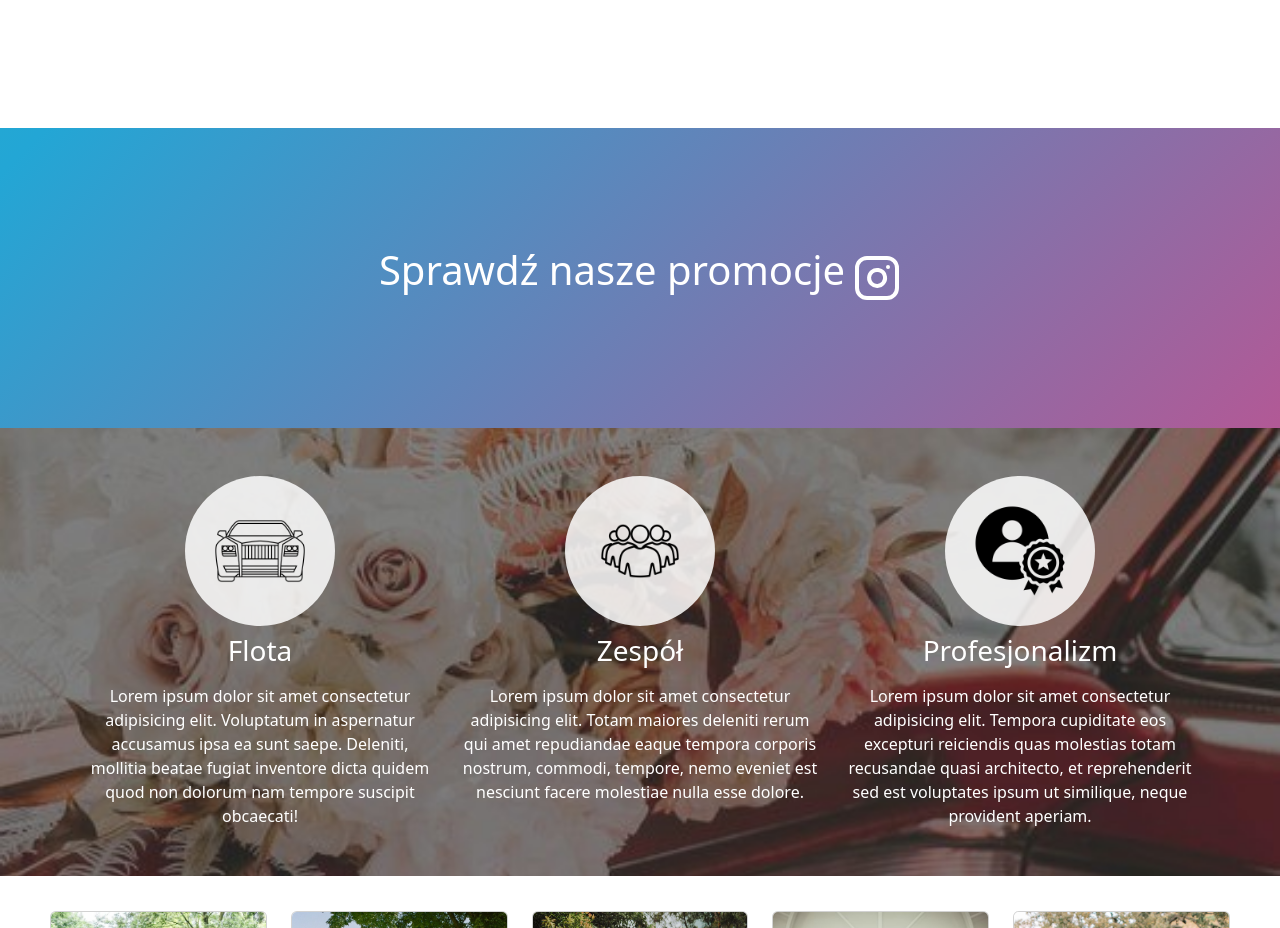
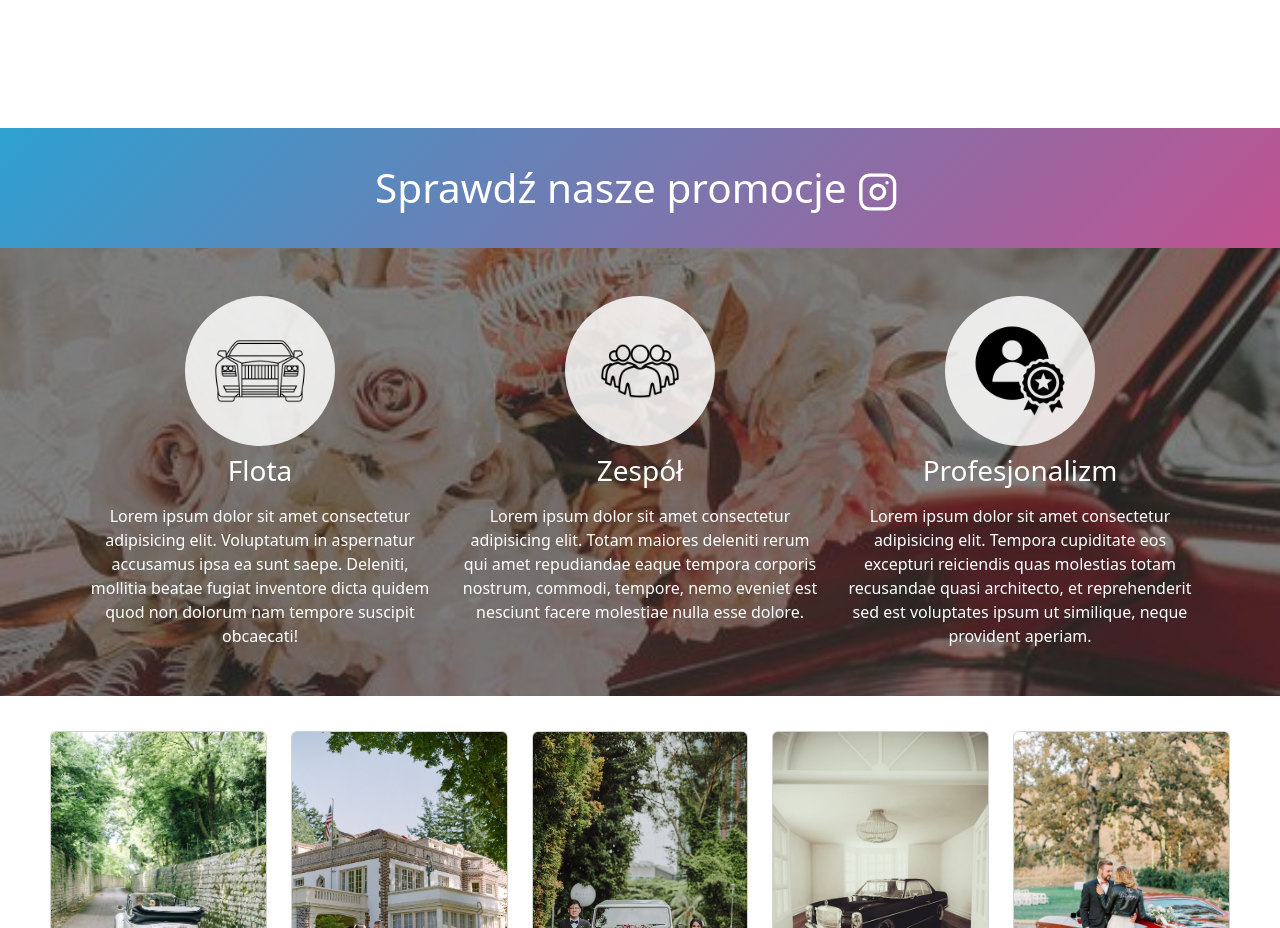
Before and after one commit to artwol993/weselny-woz, a React (Create React App) app: page / in a window 1280 px wide. Shown: the part 1900-2828 px from the top of the page. Built offline with nearby package versions, Linux system fonts and the light colour scheme.

Commit message:
add animation to text

```diff
--- a/src/assets/icons/instagram.jsx
+++ b/src/assets/icons/instagram.jsx
@@ -1,8 +1,8 @@
 export const Instagram = () => (
   <svg
     xmlns="http://www.w3.org/2000/svg"
-    width="3em"
-    height="3em"
+    width="1em"
+    height="1em"
     viewBox="0 0 24 24"
     fill="none"
     stroke="#ffff"
--- a/src/component/banner.jsx
+++ b/src/component/banner.jsx
@@ -7,8 +7,9 @@ function Banner() {
     <section id="banner" className="banner-section">
       <a href="https://www.instagram.com">
         <div className="banner-container">
-          <p className="banner-p">Sprawdź nasze promocje</p>
-          <Instagram />
+          <span className="banner-p">
+            Sprawdź nasze promocje <Instagram />
+          </span>
         </div>
       </a>
     </section>
--- a/src/style/banner.css
+++ b/src/style/banner.css
@@ -1,5 +1,5 @@
 .banner-container {
-  height: 300px;
+  height: 120px;
   display: flex;
   justify-content: center;
   align-items: center;
@@ -26,10 +26,26 @@
   justify-content: center;
   align-items: center;
   padding: 10rem;
+
 }
 
 .banner-p {
   color: #ffff;
   font-size: 2.5em;
   margin-right: 0.2em;
+  animation-name: stretch;
+  animation-duration: 2s;
+  animation-timing-function: ease-out;
+  animation-delay: 0;
+  animation-direction: alternate;
+  animation-iteration-count: infinite;
+  animation-fill-mode: none;
+  animation-play-state: running;
 }
+
+@keyframes stretch {
+  0% {
+    transform: scale(1.1);
+  }
+
+}
```
